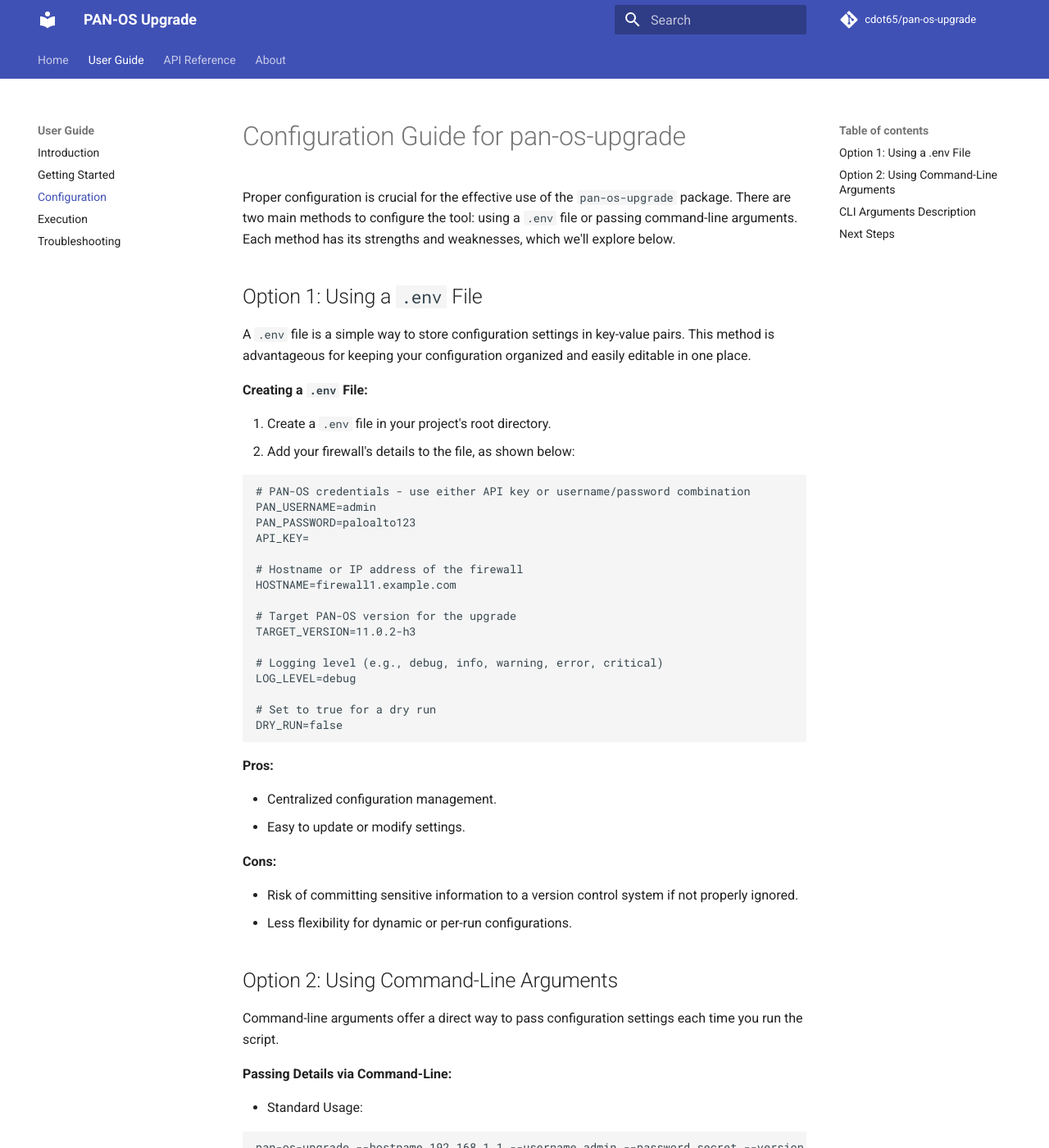
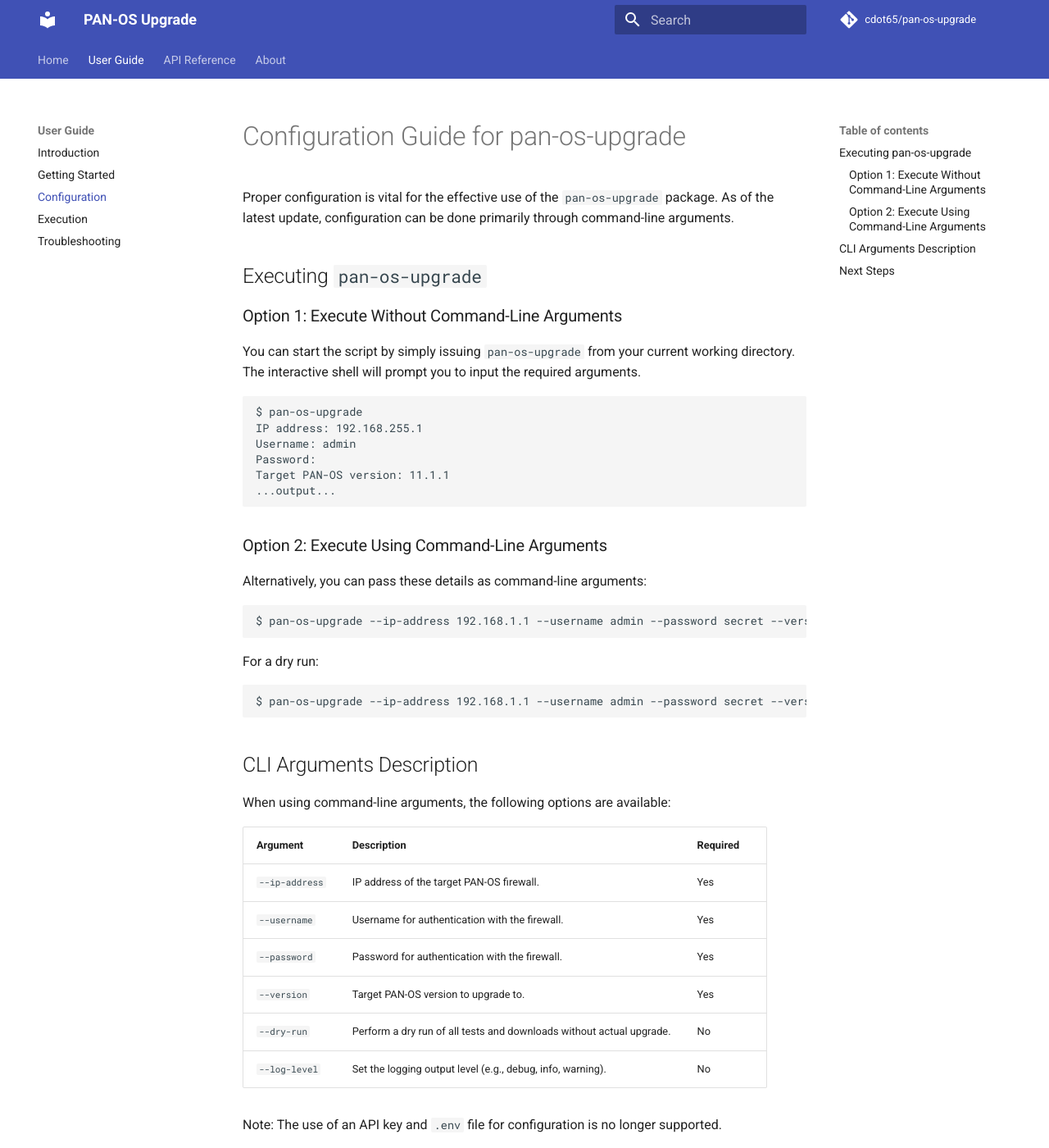
Before and after one commit to cdot65/pan-os-upgrade, an MkDocs documentation site: the page built from docs/user-guide/configuration.md, in a window 1280 px wide and 1400 px high. Shown: the whole window at 82% size. Built offline with MkDocs 1.6.1 and Material for MkDocs 9.7.7, drawn with Linux system fonts in a browser that asks for light colours; comment, search, counter and statistics services are not loaded; some of the changed text lies outside the part shown.

Commit message:
Update pan-os-upgrade documentation with latest configuration options

````diff
--- a/docs/user-guide/configuration.md
+++ b/docs/user-guide/configuration.md
@@ -1,89 +1,51 @@
 # Configuration Guide for pan-os-upgrade
 
-Proper configuration is crucial for the effective use of the `pan-os-upgrade` package. There are two main methods to configure the tool: using a `.env` file or passing command-line arguments. Each method has its strengths and weaknesses, which we'll explore below.
+Proper configuration is vital for the effective use of the `pan-os-upgrade` package. As of the latest update, configuration can be done primarily through command-line arguments.
 
-## Option 1: Using a `.env` File
+## Executing `pan-os-upgrade`
 
-A `.env` file is a simple way to store configuration settings in key-value pairs. This method is advantageous for keeping your configuration organized and easily editable in one place.
+### Option 1: Execute Without Command-Line Arguments
 
-**Creating a `.env` File:**
+You can start the script by simply issuing `pan-os-upgrade` from your current working directory. The interactive shell will prompt you to input the required arguments.
 
-1. Create a `.env` file in your project's root directory.
-2. Add your firewall's details to the file, as shown below:
-
-```env
-# PAN-OS credentials - use either API key or username/password combination
-PAN_USERNAME=admin
-PAN_PASSWORD=paloalto123
-API_KEY=
-
-# Hostname or IP address of the firewall
-HOSTNAME=firewall1.example.com
-
-# Target PAN-OS version for the upgrade
-TARGET_VERSION=11.0.2-h3
-
-# Logging level (e.g., debug, info, warning, error, critical)
-LOG_LEVEL=debug
-
-# Set to true for a dry run
-DRY_RUN=false
+```bash
+$ pan-os-upgrade
+IP address: 192.168.255.1
+Username: admin
+Password:
+Target PAN-OS version: 11.1.1
+...output...
 ```
 
-**Pros:**
+### Option 2: Execute Using Command-Line Arguments
 
-- Centralized configuration management.
-- Easy to update or modify settings.
-
-**Cons:**
-
-- Risk of committing sensitive information to a version control system if not properly ignored.
-- Less flexibility for dynamic or per-run configurations.
-
-## Option 2: Using Command-Line Arguments
-
-Command-line arguments offer a direct way to pass configuration settings each time you run the script.
-
-**Passing Details via Command-Line:**
-
-- Standard Usage:
+Alternatively, you can pass these details as command-line arguments:
 
 ```bash
-pan-os-upgrade --hostname 192.168.1.1 --username admin --password secret --version 10.1.0
+$ pan-os-upgrade --ip-address 192.168.1.1 --username admin --password secret --version 10.1.0
 ```
 
-- For a Dry Run:
+For a dry run:
 
 ```bash
-pan-os-upgrade --hostname 192.168.1.1 --username admin --password secret --version 10.1.0 --dry-run
+$ pan-os-upgrade --ip-address 192.168.1.1 --username admin --password secret --version 10.1.0 --dry-run
 ```
-
-**Pros:**
-
-- Greater control and flexibility for each run.
-- Avoids storing sensitive details in a file.
-
-**Cons:**
-
-- Risk of exposing sensitive information in console history.
-- Less convenient for repeated use with the same settings.
 
 ## CLI Arguments Description
 
 When using command-line arguments, the following options are available:
 
-| argument      | description                                                               | required  |
-| ------------- | ------------------------------------------------------------------------- | --------- |
-| `--api-key`   | API Key for authentication                                                | required* |
-| `--dry-run`   | Dry run of all tests and downloads without performing the actual upgrade. | optional  |
-| `--hostname`  | Hostname or IP address of the PAN-OS firewall.                            | optional  |
-| `--log-level` | Set the logging output level (e.g., debug, info, warning).                | optional  |
-| `--password`  | Password for authentication.                                              | required* |
-| `--username`  | Username for authentication.                                              | required* |
-| `--version`   | Target PAN-OS version to upgrade to.                                      | required  |
+| Argument       | Description                                                          | Required |
+| -------------- | -------------------------------------------------------------------- | -------- |
+| `--ip-address` | IP address of the target PAN-OS firewall.                            | Yes      |
+| `--username`   | Username for authentication with the firewall.                       | Yes      |
+| `--password`   | Password for authentication with the firewall.                       | Yes      |
+| `--version`    | Target PAN-OS version to upgrade to.                                 | Yes      |
+| `--dry-run`    | Perform a dry run of all tests and downloads without actual upgrade. | No       |
+| `--log-level`  | Set the logging output level (e.g., debug, info, warning).           | No       |
 
-<small>* if using a <code>--api-key</code> for authentication, omit the <code>--username</code> and <code>--password</code> arguments; opposite is also true.</small>
+Note: The use of an API key and `.env` file for configuration is no longer supported.
 
 ## Next Steps
 
-After configuring `pan-os-upgrade`, you're ready to execute the upgrade process. To learn more about the execution steps and options, proceed to the [Execution Guide](execution.md).
+After configuring `pan-os-upgrade`, you're ready to execute the upgrade process. For more details on execution steps and options, proceed to the [Execution Guide](execution.md).
````
Also changed, not shown: README.md (+40 -66 lines), docs/index.md (+8 -7 lines), docs/user-guide/execution.md (+12 -18 lines).
